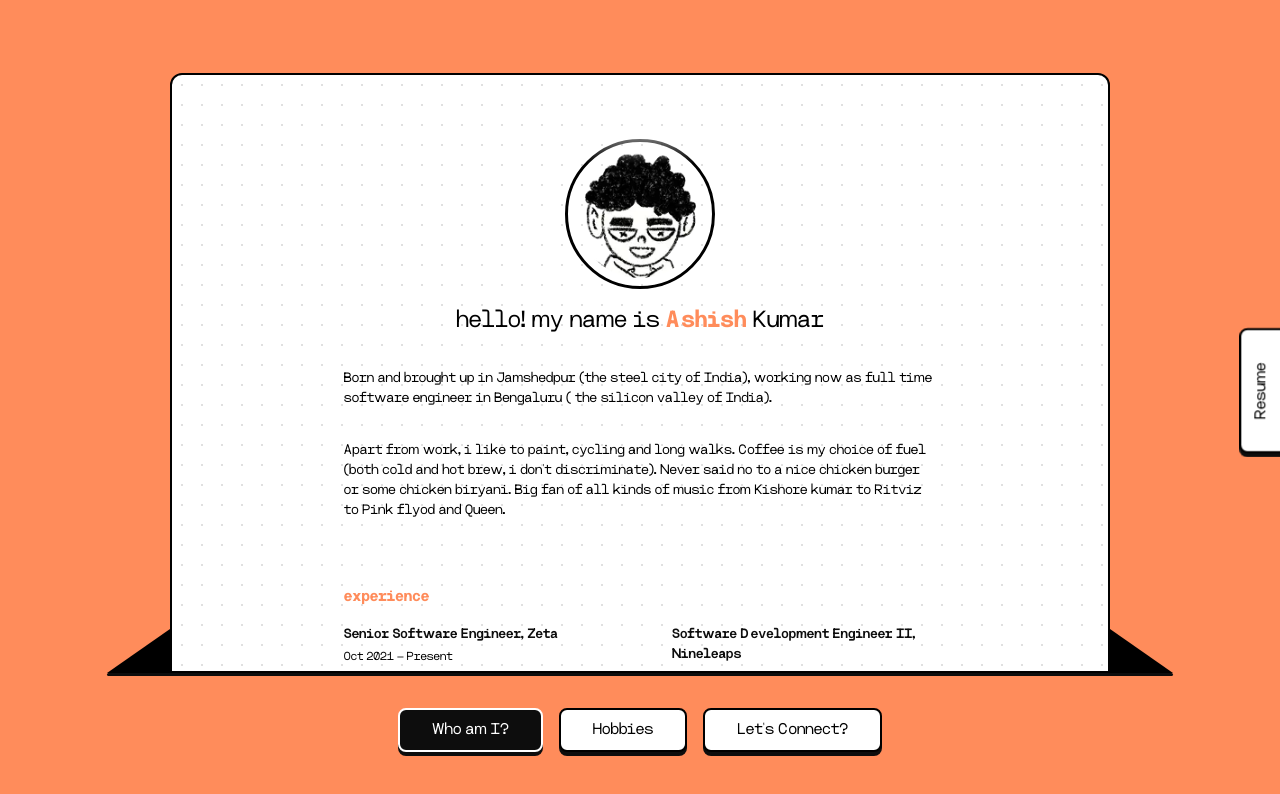
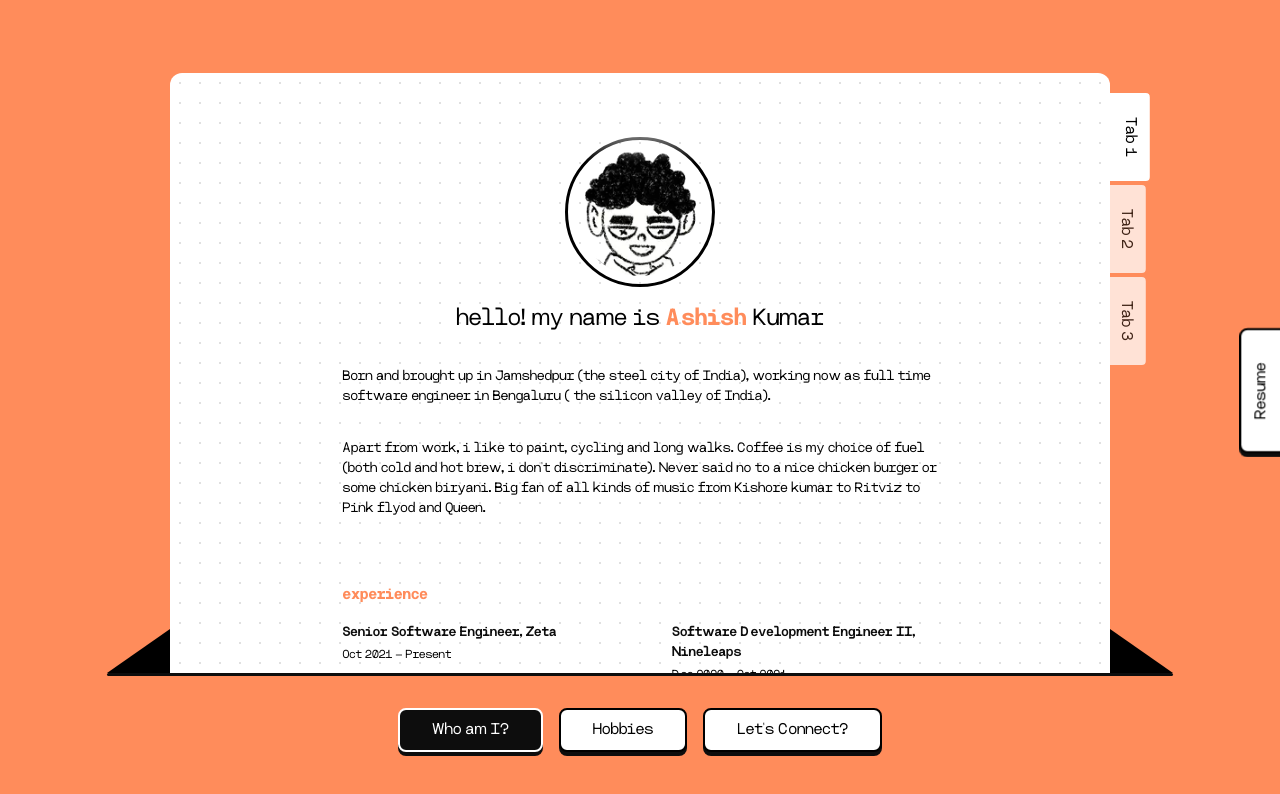
Before and after one commit to imashishks/portfolio-react, a React (Vite) app: page /whoami in a window 1280 px wide. Shown: the top 794 px of the page. Built offline with nearby package versions, Linux system fonts and the light colour scheme.

Commit message:
Added tabs for hobbies

```diff
--- a/src/components/Layout.tsx
+++ b/src/components/Layout.tsx
@@ -1,4 +1,4 @@
-import { ReactNode } from "react";
+import { ReactNode, useState } from "react";
 import Navigation from "./Navigation";
 import { useLocation } from "react-router-dom";
 import { ROUTES } from "../constants";
@@ -18,7 +18,12 @@ function Layout({ children }: LayoutProps) {
   const backgroundClass =
     ROUTES[parsedActiveRoute]?.meta.backgroundClass ||
     ROUTES.WHOAMI.meta.backgroundClass;
-
+  const tabs = [
+    { id: 1, label: "Tab 1" },
+    { id: 2, label: "Tab 2" },
+    { id: 3, label: "Tab 3" },
+  ];
+  const [activeTab, setActiveTab] = useState(tabs[0].id);
   return (
     <div
       className={classNames(
@@ -26,7 +31,7 @@ function Layout({ children }: LayoutProps) {
         backgroundClass
       )}
     >
-      <div className="w-5/6 flex items-end h-[75%]">
+      <div className="w-5/6 flex items-end h-[75%] relative">
         <svg width="63" height="44" viewBox="0 0 63 44" fill="none">
           <path d="M63 0V44H0L63 0Z" fill="black" />
         </svg>
@@ -36,9 +41,34 @@ function Layout({ children }: LayoutProps) {
           initial={{ height: "0" }}
           animate={{ height: "100%" }}
           transition={{ duration: 1, ease: [0.16, 1, 0.3, 1] }}
-          className="content bg-white bg-[radial-gradient(circle,#e0e0e0_1px,transparent_1px)] bg-size-[20px_20px] w-4/6  rounded-t-xl pt-8 p-6 pb-0 grow h-full border-2"
+          className="content bg-white bg-[radial-gradient(circle,#e0e0e0_1px,transparent_1px)] bg-size-[20px_20px] w-4/6  rounded-t-xl pt-8 p-6 pb-0 grow h-full  relative"
         >
-          <main className="flex-1 h-full">
+          <motion.div
+            initial={{ opacity: "0" }}
+            animate={{ opacity: "100%" }}
+            transition={{ duration: 0, ease: [0.16, 1, 0.3, 1], delay: 0.2 }}
+            className="flex gap-1 absolute rotate-90 right-[-115px] transform-[translate(50%,-100%)] top-0"
+            key={activeRoute}
+          >
+            {tabs.map((item) => (
+              <motion.button
+                key={item.id}
+                initial={{ opacity: 0.75, y: 4 }}
+                whileHover={{ y: 0 }}
+                whileTap={{ opacity: 1 }}
+                transition={{ type: "spring", stiffness: 300, damping: 20 }}
+                className={classNames(
+                  "bg-white p-2 pl-6 pr-6 rounded-t-sm cursor-pointer",
+                  activeTab === item.id &&
+                    "opacity-100! transform-[translateY(0)]! "
+                )}
+                onClick={() => setActiveTab(item.id)}
+              >
+                {item.label}
+              </motion.button>
+            ))}
+          </motion.div>
+          <main className="flex-1 h-full relative">
             <motion.div
               key={activeRoute}
               initial={{ opacity: 0, filter: "blur(10px)" }}
@@ -50,6 +80,7 @@ function Layout({ children }: LayoutProps) {
             </motion.div>
           </main>
         </motion.div>
+
         <svg width="63" height="44" viewBox="0 0 63 44" fill="none">
           <path d="M5.32134e-07 0V44H63L5.32134e-07 0Z" fill="black" />
         </svg>
```
